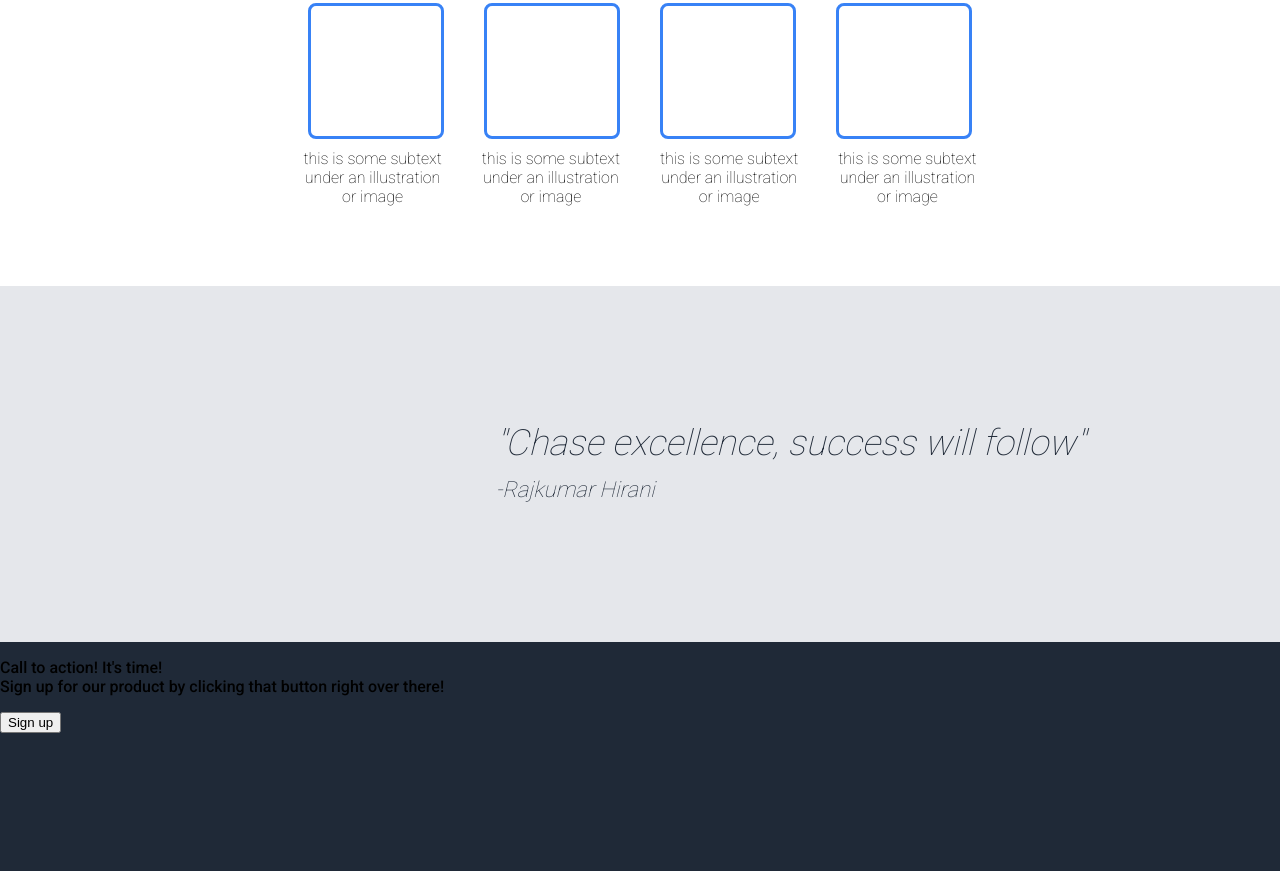
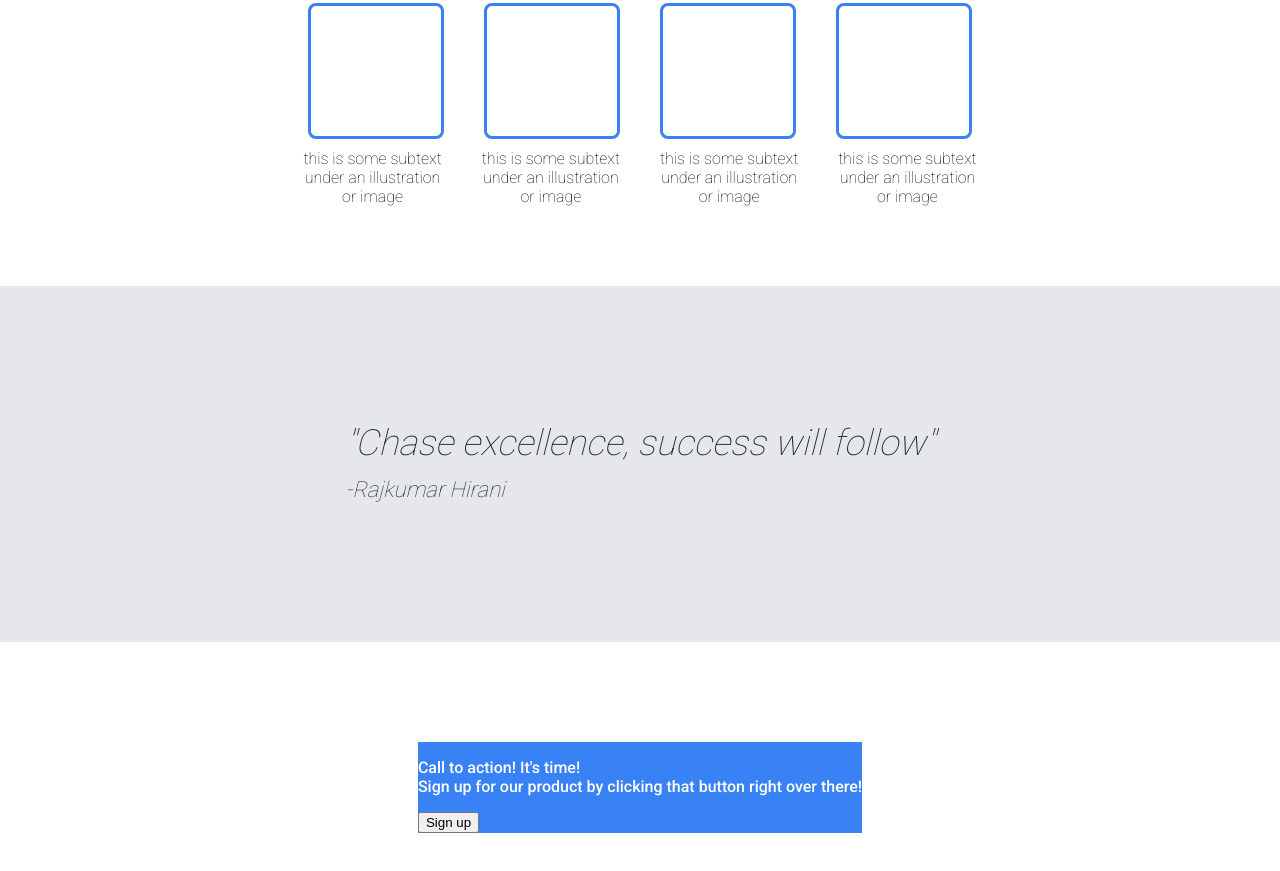
Before and after one commit to Dilrajg2004/odin-replicate_look, a plain HTML site: page index.html in a window 1280 px wide. Shown: the part 603-1474 px from the top of the page. Before the commit the page ends 1336 px from the top, so only its background shows below. Drawn offline with Linux system fonts and the light colour scheme; files that its build step writes are made by us from their sources; files whose address does not match are found by name.

Commit message:
Increase the top and bottom padding of the area4. Change the color of the signup box to blue and all text to white.

```diff
--- a/index.css
+++ b/index.css
@@ -150,7 +150,6 @@ h1{
 .area3{
     display: flex;
     justify-content: center;
-    padding-left: 300px;
     padding-top: 100px;
     padding-bottom: 100px;
     background-color: #E5E7EB;
@@ -164,3 +163,14 @@ h1{
 .author{
     font-size: 22px;
 }
+.area4{
+    display: flex;
+    justify-content: center;
+    padding-top: 100px;
+    padding-bottom: 100px;
+    background-color: white;
+    color: white;
+}
+.signup-box{
+    background-color: #3882F6;
+}
```
